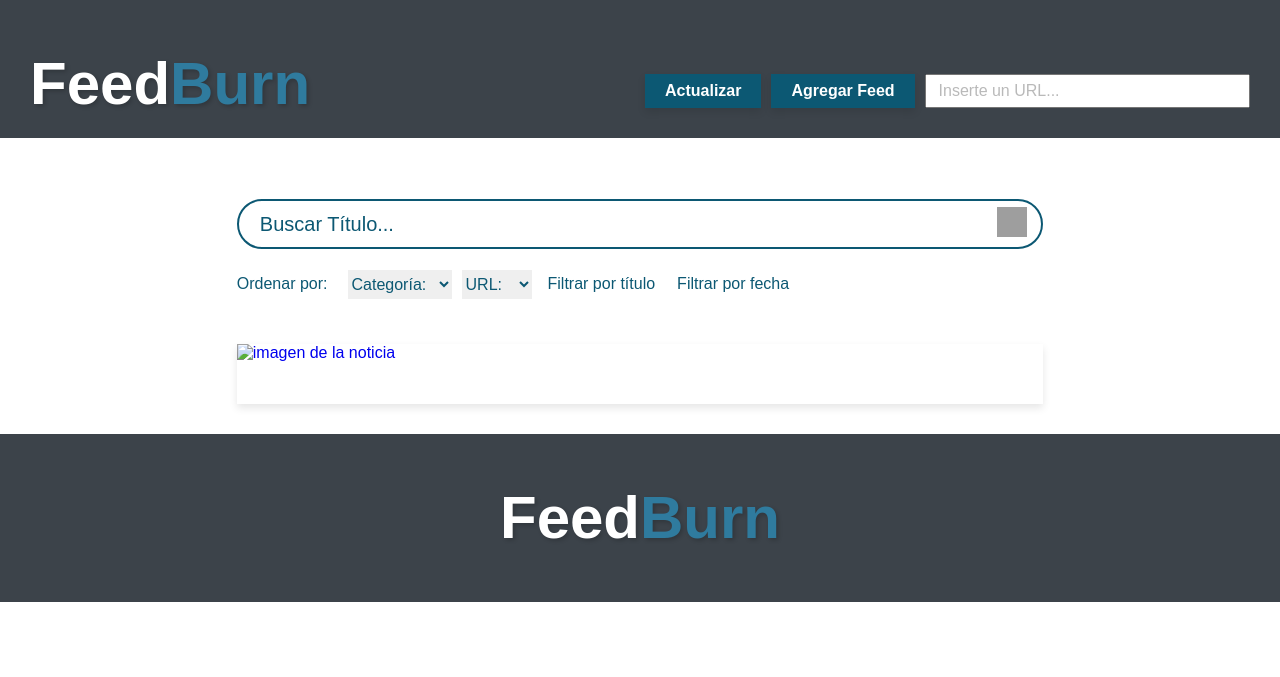
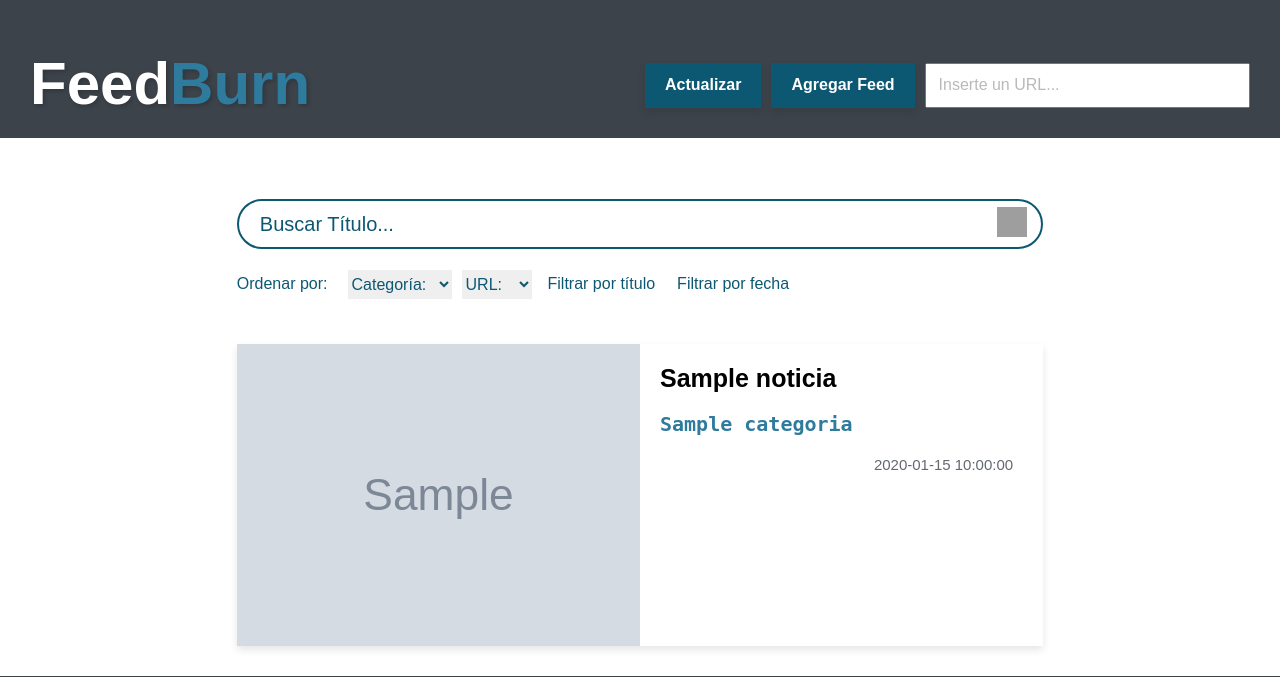
Before and after one commit to AlvaroXC/web-app-optimization, a PHP site: template RSS-Proyect/views/pages/Noticias.php in a window 1280 px wide. Shown: the top 677 px of the page. Before the commit the page ends 602 px from the top, so only its background shows below. Run offline with PHP 8.4, Linux system fonts and the light colour scheme; the template is opened without the code that fills it: most values are stand-ins (such as "Sample title", 1, 10 or a date in 2020); grey boxes marked "Sample" are stand-in pictures; data that the repository does not hold is empty; grey boxes are pictures that could not be loaded.

Commit message:
borrar todos los registros de las tablas noticias y feeds  y corregir rutas

```diff
--- a/RSS-Proyect/includes/config/Connection.php
+++ b/RSS-Proyect/includes/config/Connection.php
@@ -3,7 +3,7 @@
 function conectarDB() : mysqli {
 
     $db = new mysqli($_ENV['DB_HOST'], $_ENV['DB_USER'], $_ENV['DB_PASS'], $_ENV['DB_NAME'] , $_ENV['DB_PORT']);
-    $db->set_charset("utf8");
+    $db->set_charset("utf8mb4");
 
     if (!$db) {
         echo "Error: No se pudo conectar a MySQL.";
--- a/RSS-Proyect/includes/database/database.sql
+++ b/RSS-Proyect/includes/database/database.sql
@@ -48,9 +48,9 @@ DROP TABLE IF EXISTS `noticias`;
 /*!50503 SET character_set_client = utf8mb4 */;
 CREATE TABLE `noticias` (
   `id` int NOT NULL AUTO_INCREMENT,
-  `titulo` varchar(200) COLLATE utf8mb4_unicode_ci DEFAULT NULL,
-  `url` varchar(100) COLLATE utf8mb4_unicode_ci DEFAULT NULL,
-  `imagen` varchar(200) COLLATE utf8mb4_unicode_ci DEFAULT NULL,
+  `titulo` varchar(255) COLLATE utf8mb4_unicode_ci DEFAULT NULL,
+  `url` varchar(255) COLLATE utf8mb4_unicode_ci DEFAULT NULL,
+  `imagen` varchar(255) COLLATE utf8mb4_unicode_ci DEFAULT NULL,
   `descripcion` longtext COLLATE utf8mb4_unicode_ci,
   `fecha` date DEFAULT NULL,
   `categoria` varchar(60) COLLATE utf8mb4_unicode_ci DEFAULT NULL,
--- a/RSS-Proyect/public/Index.php
+++ b/RSS-Proyect/public/Index.php
@@ -15,6 +15,8 @@ $router->get('/noticia', [ControladorNoticias::class, 'noticia']);
 //Agregar feed a la bd
 $router->post('/', [ControladorFeed::class, 'crear']);
 
+$router->get('/actualizar', [ControladorFeed::class, 'actualizar']);
+
 
 // Comprueba y valida las rutas que existan y les asigna las funciones del Controlador
 $router->comprobarRutas();
--- a/RSS-Proyect/utils/RSSLector.php
+++ b/RSS-Proyect/utils/RSSLector.php
@@ -26,8 +26,10 @@ class RSSLector {
     public function process_feed() {
         $feed = self::optain_feed();
         $processed_feed = [
-            "titulo" => $feed->get_title(),
-            "url" => $feed->get_link(),
+            "webpageinfo"=>[
+                "titulo" => $feed->get_title(),
+                "url" => $feed->get_link()
+            ],
             "news" => []
         ];
 
--- a/RSS-Proyect/views/pages/Noticias.php
+++ b/RSS-Proyect/views/pages/Noticias.php
@@ -2,8 +2,8 @@
     <a href="index.html">
         <h1>Feed<span>Burn</span></h1>
     </a>
-    <form action="#" class="feeds" method="post">
-        <input class="boton-header" type="button" value="Actualizar">
+    <form action="/public" class="feeds" method="post">
+        <a href="/public/actualizar" id="btn-actualizar" class="boton-header">Actualizar</a>
         <input class="boton-header" type="submit" value="Agregar Feed">
         <input class="feed-entrada" type="text" name="url" placeholder="Inserte un URL...">
     </form>
@@ -39,12 +39,12 @@
         <button onclick="filtrarPorFecha()">Filtrar por fecha</button>
     </div>
     <?php foreach ($noticias as $noticia) : ?>
-        <a class="contenedor-noticia" href="/noticia?id=<?php echo $noticia->id; ?>">
-            <img src="<?php $noticia->imagen; ?>" alt="imagen de la noticia" type="image/jpeg">
+        <a class="contenedor-noticia" href="/public/noticia?id=<?php echo $noticia->id; ?>">
+            <img src="<?php echo $noticia->imagen?>" alt="imagen de la noticia" type="image/jpeg">
             <div class="info-noticia">
-                <h1 class="titulo-noticia"><?php $noticia->titulo; ?></h1>
-                <p class="categoria"><?php $noticia->categoria; ?></p>
-                <p class="fecha-noticia"><?php $noticia->fecha; ?></p>
+                <h1 class="titulo-noticia"><?php echo $noticia->titulo; ?></h1>
+                <p class="categoria"><?php echo $noticia->categoria; ?></p>
+                <p class="fecha-noticia"><?php echo $noticia->fecha; ?></p>
             </div>
         </a>
     <?php endforeach; ?>
```
Also changed, not shown: RSS-Proyect/controllers/ControladorFeed.php (+18 -2 lines), RSS-Proyect/models/ActiveRecord.php (+7 -0 lines), RSS-Proyect/views/pages/Noticia.php (+5 -6 lines), 2 other files.
